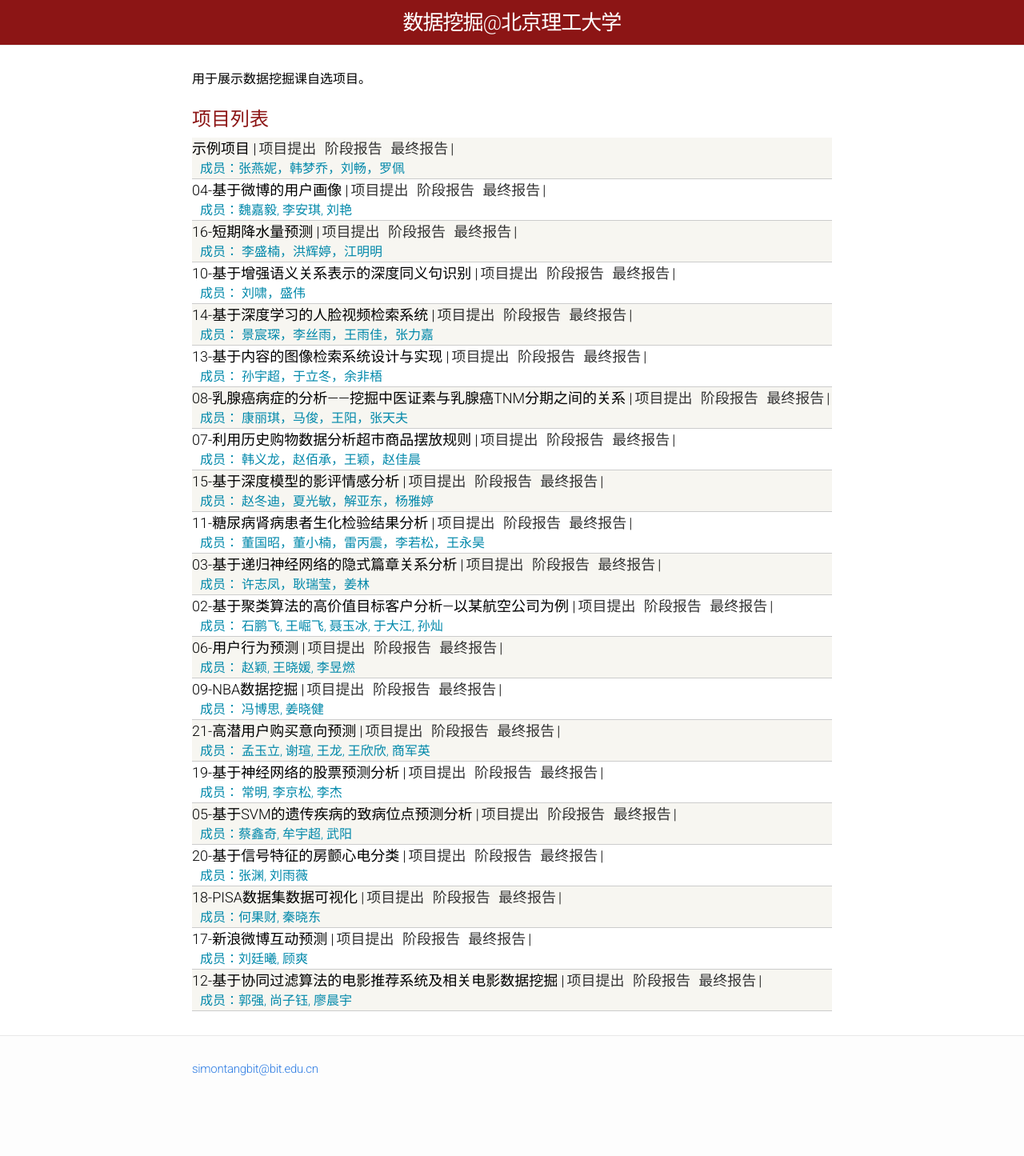
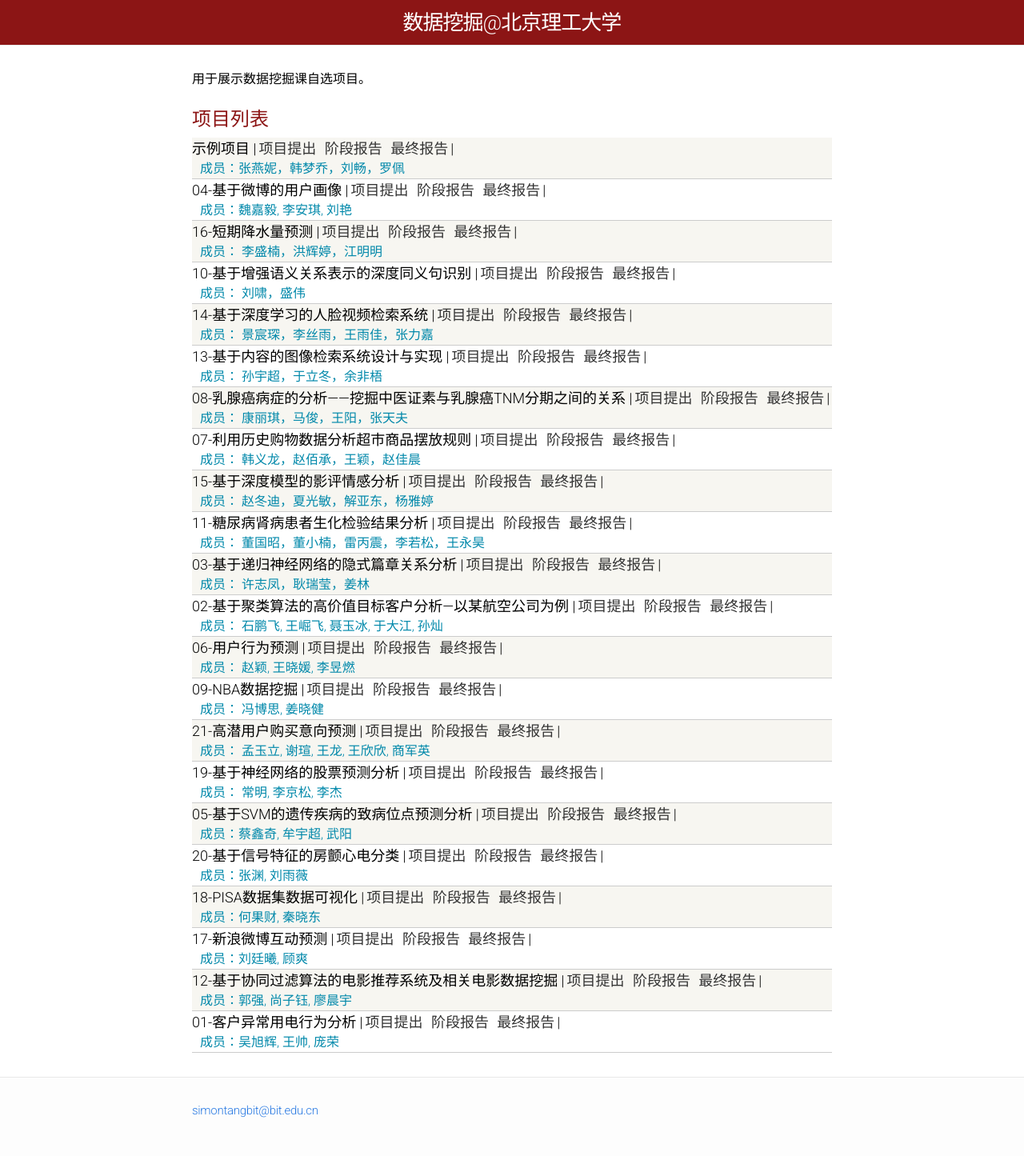
Before and after one commit to BITDM/bitdm.github.io, a Jekyll site: the page built from 2017/index.html, in a window 1280 px wide. Shown: the whole page at 80% size. Built offline with Jekyll 4.4.1, drawn with Linux system fonts in a browser that asks for light colours; before the commit the page ends 1393 px from its top, so only the background shows below that.

Commit message:
1组报告链接

```diff
--- a/2017/index.html
+++ b/2017/index.html
@@ -180,5 +180,13 @@ layout: default
       <a href="/2017/projects/p12/final/">最终报告</a>|
       <div class="kw">成员：郭强, 尚子钰, 廖晨宇</div>
     </div>
+
+    <div class="materials-item">
+      01-客户异常用电行为分析
+      |<a href="/2017/projects/p01/proposal/">项目提出</a>
+      <a href="#">阶段报告</a>
+      <a href="/2017/projects/P01/final.pdf">最终报告</a>|
+      <div class="kw">成员：吴旭辉, 王帅, 庞荣</div>
+    </div>
   </div>
 </div>
```
Also changed, not shown: 2 other files.
